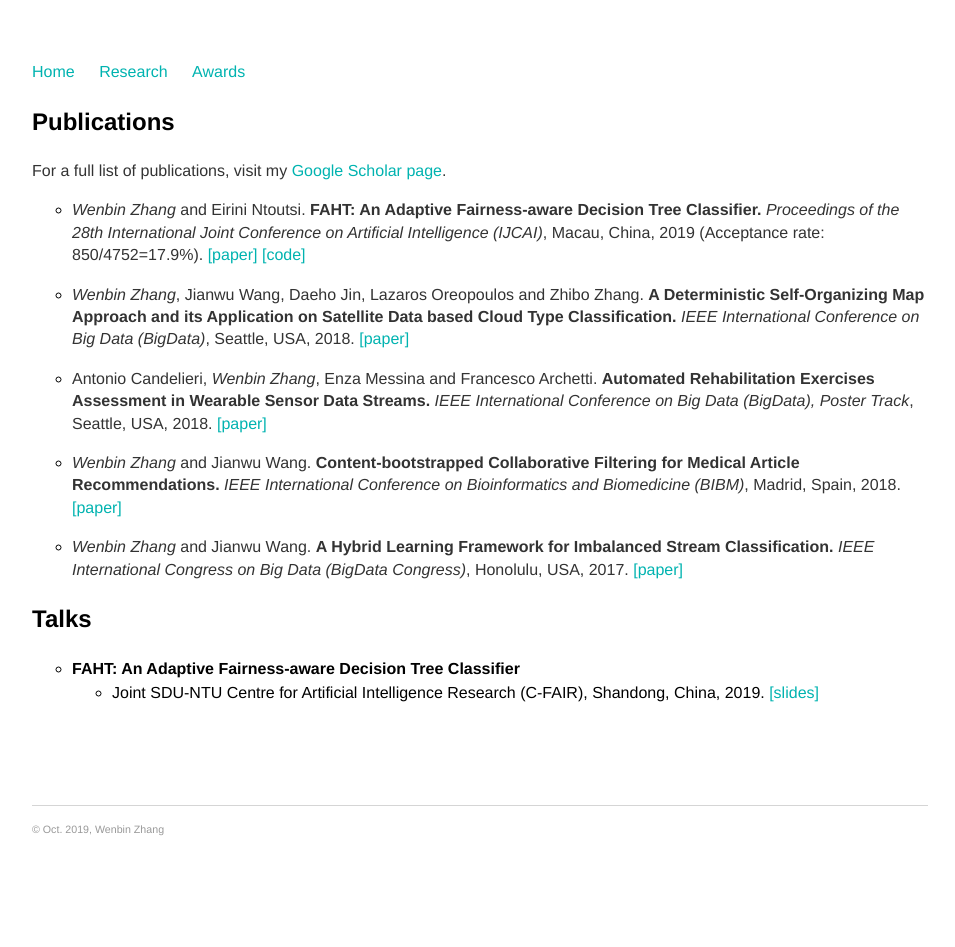
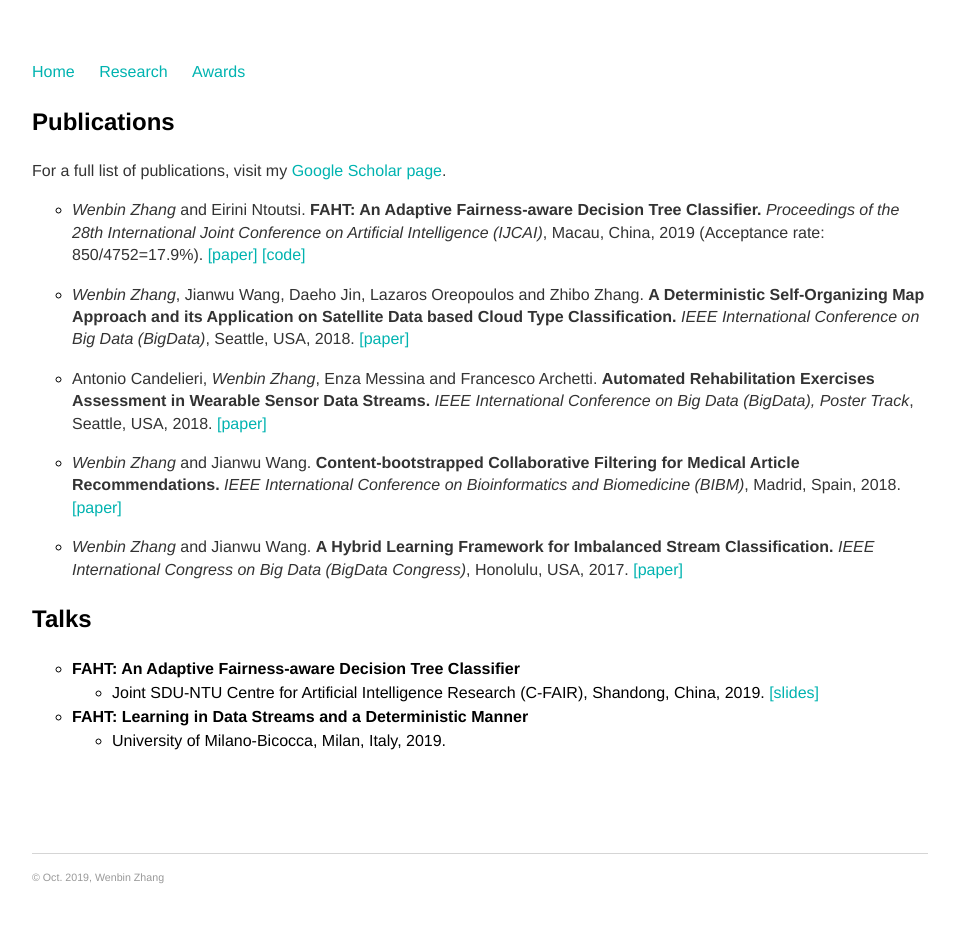
Before and after one commit to vanbanTruong/vanbanTruong.github.io, a Jekyll site: the page built from research.md, in a window 1280 px wide. Shown: the whole page, without its empty margins (160-1115 px from the left). Built offline with Jekyll 4.4.1, drawn with Linux system fonts in a browser that asks for light colours; before the commit the page ends 900 px from its top, so only the background shows below that.

Commit message:
Update research.md

```diff
--- a/research.md
+++ b/research.md
@@ -22,3 +22,6 @@ For a full list of publications, visit my [Google Scholar page](https://scholar.
 
 * **FAHT: An Adaptive Fairness-aware Decision Tree Classifier**
   * Joint SDU-NTU Centre for Artificial Intelligence Research (C-FAIR), Shandong, China, 2019. [[slides]](/assets/faht.pdf)
+
+* **FAHT: Learning in Data Streams and a Deterministic Manner**
+  * University of Milano-Bicocca, Milan, Italy, 2019.
```
